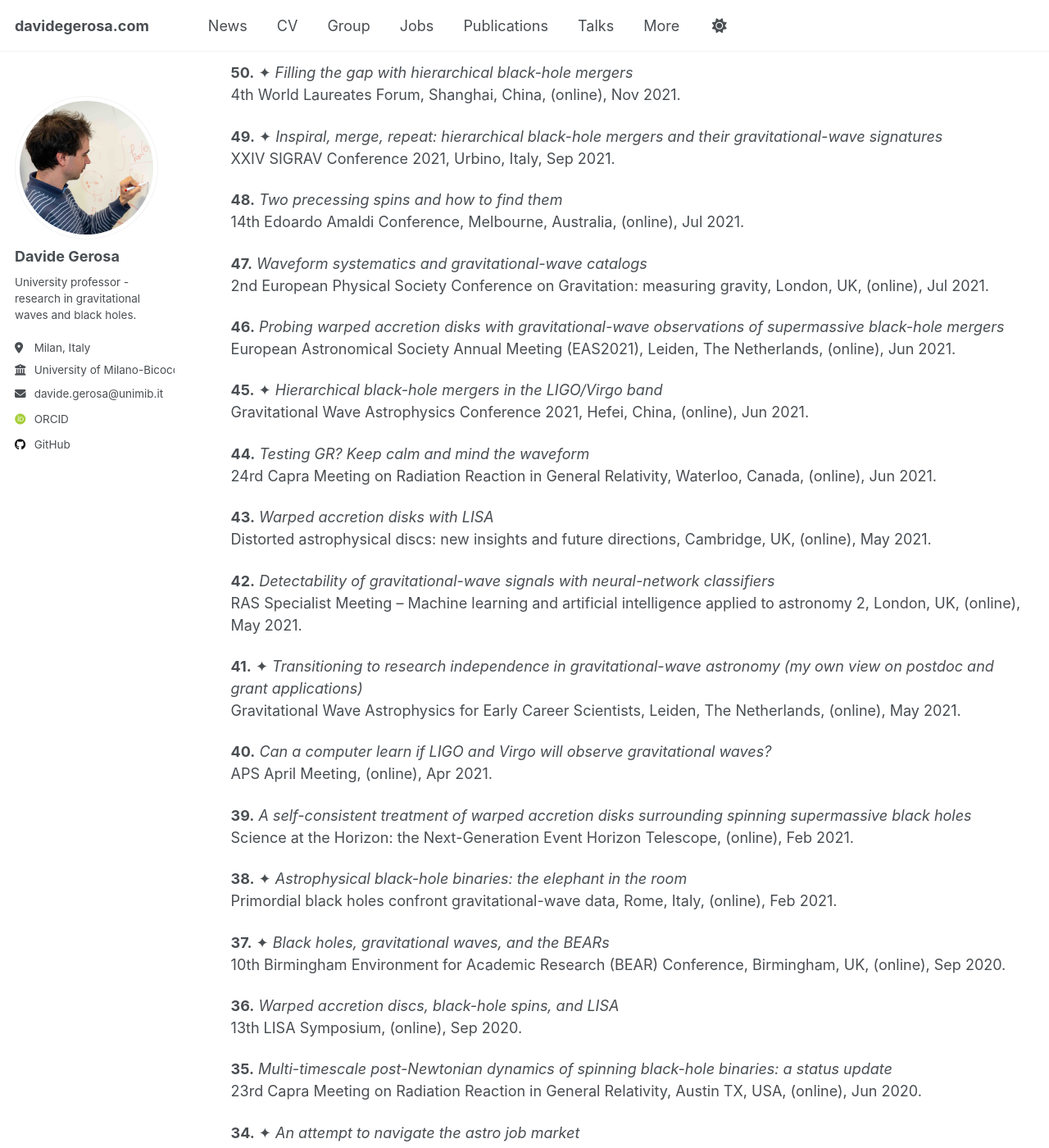
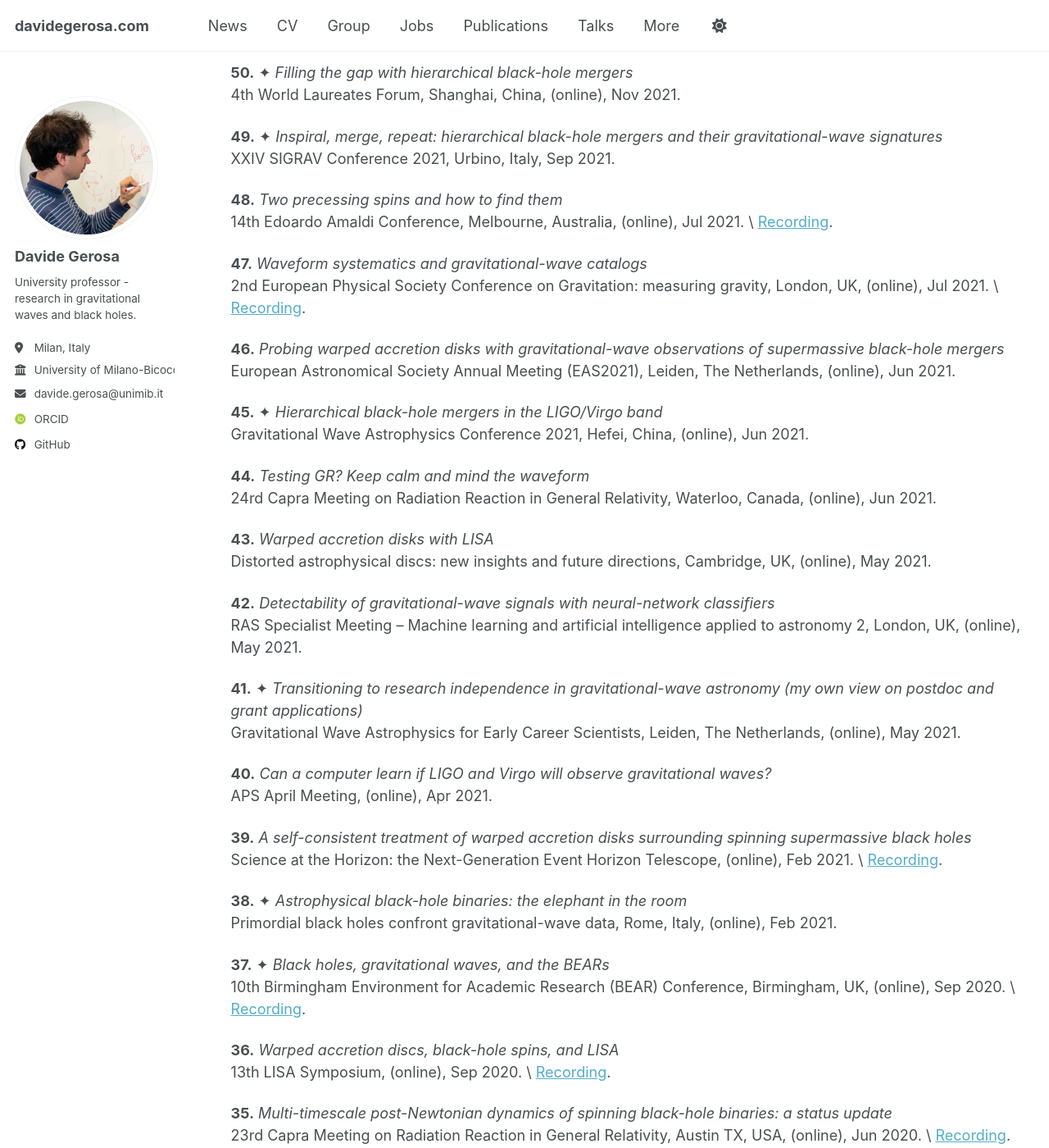
Before and after one commit to dgerosa/website, a Jekyll site: the page built from _pages/talks.md, in a window 1280 px wide and 1400 px high, scrolled down 3071 px. Shown: the whole window at 82% size. Built offline with Jekyll 4.4.1, drawn with Linux system fonts in a browser that asks for light colours; some web fonts are replaced; some of the changed text lies outside the part shown.

Commit message:
Website update from workflow

```diff
--- a/_pages/_talks.md
+++ b/_pages/_talks.md
@@ -21,16 +21,16 @@ EOB@Work25, Torino, Italy, Sep 2025.
 Testing Aspects of General Relativity-IV, Gandhinagar, India, (online), Jul 2025.
 
 **79.** *Which black hole? The labeling uncertainty in gravitational-wave astronomy*  \\
-24th International Conference on General Relativity and Gravitation (GR24) and 16th Edoardo Amaldi Conference, Glasgow, UK, Jul 2025.
+24th International Conference on General Relativity and Gravitation (GR24) and 16th Edoardo Amaldi Conference, Glasgow, UK, Jul 2025.  \\ [Recording](https://www.youtube.com/watch?list=PL9DaMB7CQ0fpp7ajfL26lcKOOK0xcTNfn&t=2761&v=iR6VY9kOKoo&feature=youtu.be).
 
 **78.** ✦ *Are merging black holes born from stellar collapse or previous mergers? Some years later…*  \\
-International Congress of Basic Science, Beijing, China, Jul 2025.
+International Congress of Basic Science, Beijing, China, Jul 2025.  \\ [Recording](https://www.youtube.com/watch?v=hb-TbNawDuU).
 
 **77.** ✦ *Machine learning in gravitational-wave population inference*  \\
 Scientific Machine Learning for Gravitational Wave Astronomy, Providence RI, USA, Jun 2025.
 
 **76.** *Black holes and gravitational waves are discovered (also) with Python!*  \\
-PyCon Italia 2025, Bologna, Italy, May 2025.
+PyCon Italia 2025, Bologna, Italy, May 2025.  \\ [Recording](https://www.youtube.com/watch?v=sFl-bpTb8Jc).
 
 **75.** *We observe compact binaries but are interested in single objects, this is hard*  \\
 Theoretical Horizons in Unraveling Relativity, Astrophysics, and Mergers (THURAM), L'Aquila, Italy, May 2025.
@@ -72,7 +72,7 @@ RESCEU-NBIA workshop on gravitational-wave sources, Tokyo, Japan, Dec 2023.
 LISA Astrophysics Working Group Meeting, Milan, Italy, Sep 2023.
 
 **62.** *Eccentricity, spin precession, and gravitational-wave signals that are too short*  \\
-15th Edoardo Amaldi Conference, (online), Jul 2023.
+15th Edoardo Amaldi Conference, (online), Jul 2023.  \\ [Recording](https://www.youtube.com/watch?v=5RmE9Opfunw&t=2640s).
 
 **61.** *When orbital eccentricity and spin precession are kind of the same*  \\
 April APS Meeting, Minneapolis MN, USA, Apr 2023.
@@ -114,10 +114,10 @@ April APS Meeting, New York NY, USA, Apr 2022.
 XXIV SIGRAV Conference 2021, Urbino, Italy, Sep 2021.
 
 **48.** *Two precessing spins and how to find them*  \\
-14th Edoardo Amaldi Conference, Melbourne, Australia, (online), Jul 2021.
+14th Edoardo Amaldi Conference, Melbourne, Australia, (online), Jul 2021.  \\ [Recording](https://www.youtube.com/watch?v=QPoPlsiBGqc&t=3552s).
 
 **47.** *Waveform systematics and gravitational-wave catalogs*  \\
-2nd European Physical Society Conference on Gravitation: measuring gravity, London, UK, (online), Jul 2021.
+2nd European Physical Society Conference on Gravitation: measuring gravity, London, UK, (online), Jul 2021.  \\ [Recording](https://www.youtube.com/watch?v=X_hU5R-IuZM).
 
 **46.** *Probing warped accretion disks with gravitational-wave observations of supermassive black-hole mergers*  \\
 European Astronomical Society Annual Meeting (EAS2021), Leiden, The Netherlands, (online), Jun 2021.
@@ -141,19 +141,19 @@ Gravitational Wave Astrophysics for Early Career Scientists, Leiden, The Netherl
 APS April Meeting, (online), Apr 2021.
 
 **39.** *A self-consistent treatment of warped accretion disks surrounding spinning supermassive black holes*  \\
-Science at the Horizon: the Next-Generation Event Horizon Telescope, (online), Feb 2021.
+Science at the Horizon: the Next-Generation Event Horizon Telescope, (online), Feb 2021.  \\ [Recording](https://www.youtube.com/watch?v=n9enku9PS7k).
 
 **38.** ✦ *Astrophysical black-hole binaries: the elephant in the room*  \\
 Primordial black holes confront gravitational-wave data, Rome, Italy, (online), Feb 2021.
 
 **37.** ✦ *Black holes, gravitational waves, and the BEARs*  \\
-10th Birmingham Environment for Academic Research (BEAR) Conference, Birmingham, UK, (online), Sep 2020.
+10th Birmingham Environment for Academic Research (BEAR) Conference, Birmingham, UK, (online), Sep 2020.  \\ [Recording](https://www.youtube.com/watch?v=txMLbfC-vo8&ab_channel=BEARUoBTraining).
 
 **36.** *Warped accretion discs, black-hole spins, and LISA*  \\
-13th LISA Symposium, (online), Sep 2020.
+13th LISA Symposium, (online), Sep 2020.  \\ [Recording](https://www.youtube.com/watch?v=zYg-J7W1xFw).
 
 **35.** *Multi-timescale post-Newtonian dynamics of spinning black-hole binaries: a status update*  \\
-23rd Capra Meeting on Radiation Reaction in General Relativity, Austin TX, USA, (online), Jun 2020.
+23rd Capra Meeting on Radiation Reaction in General Relativity, Austin TX, USA, (online), Jun 2020.  \\ [Recording](https://www.youtube.com/watch?v=a6phyJ4rXck).
 
 **34.** ✦ *An attempt to navigate the astro job market*  \\
 LISA Early Career Scientists (LECS) training workshop, (online), Jun 2020.
@@ -177,7 +177,7 @@ Taipei Gravitational Wave Group (TGWG) Conference, Taipei, Taiwan, Oct 2018.
 Taipei Gravitational Wave Group (TGWG) Conference, Taipei, Taiwan, Oct 2018.
 
 **27.** ✦ *Getting ready: exploit LISA to improve LIGO's tests of General Relativity*  \\
-Einstein Fellows Symposium 2018, Cambridge MA, USA, Oct 2018.
+Einstein Fellows Symposium 2018, Cambridge MA, USA, Oct 2018.  \\ [Recording](https://www.youtube.com/watch?v=tOMM5Pcxs4s).
 
 **26.** *Runaways: recoiling black holes and their gravitational-wave signatures*  \\
 COSPAR 2018 42nd assembly, Pasadena CA, USA, Jul 2018.
@@ -202,7 +202,7 @@ IAU Symposium 338, Baton Rouge LA, USA, Oct 2017.  \\
 Proceedings published by Cambridge University Press (2018).
 
 **19.** ✦ *Careful with the priors: a reanalysis of LIGO black-hole coalescences*  \\
-Einstein Fellows Symposium 2017, Cambridge MA, USA, Oct 2017.
+Einstein Fellows Symposium 2017, Cambridge MA, USA, Oct 2017.  \\ [Recording](https://www.youtube.com/watch?v=XDIaaEX1C7Q).
 
 **18.** *Empty galaxies to constrain black-hole superkicks*  \\
 3rd Swinburne-Caltech Galaxy Workshop, Pasadena CA, USA, Sept 2017.
@@ -227,7 +227,7 @@ The Dawning Era of Gravitational-Wave Astrophysics, Aspen CO, USA, Feb 2017.
 ``April'' APS Meeting, Washington DC, USA, Jan 2017.
 
 **11.** ✦ *Getting the most out of gravitational-wave observations: kicks and spin precession*  \\
-Einstein Fellows Symposium 2016, Cambridge MA, USA, Oct 2016.
+Einstein Fellows Symposium 2016, Cambridge MA, USA, Oct 2016.  \\ [Recording](https://www.youtube.com/watch?v=bL9Ite62FcE#t=19m52s).
 
 **10.** *Averaging the average: multi-timescale analysis of precessing black-hole binaries*  \\
 21st International Conference on General Relativity and Gravitation (GR21), New York NY, USA, Jul 2016.
@@ -265,11 +265,14 @@ BritGrav 14, Cambridge, UK, Mar 2014.
 
 ## Talks at department seminars
 
+**46.** ✦ *What gravitational waves can(not) reveal about merging black holes*  \\
+CPT seminars, Centre de Physique Théorique, Université d'Aix-Marseille, Marseille, France, Oct 2025.
+
 **45.** ✦ *Challenges and opportunities in gravitational-wave population inference*  \\
 Astrophysics+Theory seminars, Imperial College, London, UK, Sep 2025.
 
 **44.** ✦ *Gravitational-wave populations: deeper statistics for deeper astrophysics*  \\
-Joint Israeli seminar series on gravitational physics, Israel, (online), Jun 2025.
+Joint Israeli seminar series on gravitational physics, Israel, (online), Jun 2025.  \\ [Recording](https://www.youtube.com/watch?v=N36cpqeymTc).
 
 **43.** ✦ *The case of quasar 3C 186 as kicked black hole*  \\
 Astronomy seminars, Cardiff University, Cardiff, UK, Jul 2024.
@@ -281,7 +284,7 @@ Gravitational-wave seminars, Università di Pisa, Pisa, Italy, May 2024.
 INAF/OAPD seminars, Università degli Studi di Padova, Padua, Italy, Apr 2023.
 
 **40.** ✦ *Deep-learning emulators for gravitational-wave population fits*  \\
-Theoretical Astrophysics seminars, University of Zurich, Zurich, Switzerland, Feb 2023.
+Theoretical Astrophysics seminars, University of Zurich, Zurich, Switzerland, Feb 2023.  \\ [Recording](https://www.youtube.com/watch?v=dpg52HbyVtU).
 
 **39.** ✦ *Comparing gravitational-wave data and stellar-physics predictions with deep learning*  \\
 Theoretical Physics colloquium, University of Cambridge, Cambridge, UK, Feb 2023.
@@ -302,7 +305,7 @@ Gravity seminars, University of Mississippi, Oxford MS, USA, (online), Jun 2020.
 Astronomy seminars, Cardiff University, Cardiff, UK, (online), Jul 2020.
 
 **33.** ✦ *Growing up: the next generation of black holes moves out of the cluster*  \\
-Black Hole Initiative Colloquium, Harvard University, Cambridge MA, USA, (online), Mar 2020.
+Black Hole Initiative Colloquium, Harvard University, Cambridge MA, USA, (online), Mar 2020.  \\ [Recording](https://www.youtube.com/watch?v=sdFq0ZGeEG8).
 
 **32.** ✦ *Multiple generations of black-hole mergers to pinpoint their astrophysical origin*  \\
 Gravity seminars, University of Southampton, Southampton, UK, Feb 2020.
@@ -329,7 +332,7 @@ Cosmology seminars, Johns Hopkins University, Baltimore MD, USA, Nov 2018.
 Strong Gravity Seminars, Perimeter Institute for Theoretical Physics, Waterloo, Canada, Sep 2018.
 
 **24.** ✦ *(Astro)physical consequences of black-hole recoils*  \\
-CITA Seminars, Canadian Institute for Theoretical Astrophysics, Toronto, Canada, Sep 2018.
+CITA Seminars, Canadian Institute for Theoretical Astrophysics, Toronto, Canada, Sep 2018.  \\ [Recording](https://www.youtube.com/watch?v=QZVk3y_izGI).
 
 **23.** ✦ *Black-hole spins and the astrophysics of LIGO's sources*  \\
 AEI seminars, Albert Einstein Institute, Hannover, Germany, Apr 2018.
@@ -418,7 +421,7 @@ Kavli-Villum Summer School on Gravitational Wave, Corfu, Greece, Sep 2023.
 Kavli-Villum Summer School on Gravitational Wave, Corfu, Greece, Sep 2023.
 
 **2.** ✦ *Introduction to gravitational waves (theory background)*  \\
-VIPER summer school on PTA GW astrophysics, Nashville TN, USA, (online), Jul 2022.
+VIPER summer school on PTA GW astrophysics, Nashville TN, USA, (online), Jul 2022.  \\ [Recording](https://www.youtube.com/watch?v=Mnnzkf10MBM&t=1s).
 
 **1.** *Multiband gravitational-wave (astro)physics*  \\
 Gravitational-wave Excellence through Alliance Training (GrEAT) PhD school, Birmingham, UK, Nov 2019.
@@ -483,10 +486,10 @@ Istituto Svizzero, Milan, Italy, Mar 2023.
 Fondazione Sacro Cuore, Milan, Italy, Sep 2022.
 
 **10.** ✦ *Quando la gravit\`a viaggia*  \\
-Astronomiamo Association, Italy, (online), Mar 2022.
+Astronomiamo Association, Italy, (online), Mar 2022.  \\ [Recording](https://www.youtube.com/watch?v=GznXOFfcx80&feature=emb_logo).
 
 **9.** ✦ *Hearing the Universe with gravitational waves*  \\
-Bromsgrove Astronomical Society, Bromsgrove, UK, (online), Jun 2021.
+Bromsgrove Astronomical Society, Bromsgrove, UK, (online), Jun 2021.  \\ [Recording](https://www.youtube.com/watch?v=swMeqNRlnws).
 
 **8.** ✦ *Esplorare l'Universo con le onde gravitazionali*  \\
 Settimana dell'Astronomia, Fondazione Lombardia per l'Ambiente, Italy, (online), Apr 2021.
```
Also changed, not shown: other parts of _pages/_talks.md (+2 -2 lines), _pages/_citations.md (+12 -12 lines), _pages/_group.md (+2 -2 lines), _pages/_publications.md (+1 -1 lines).
